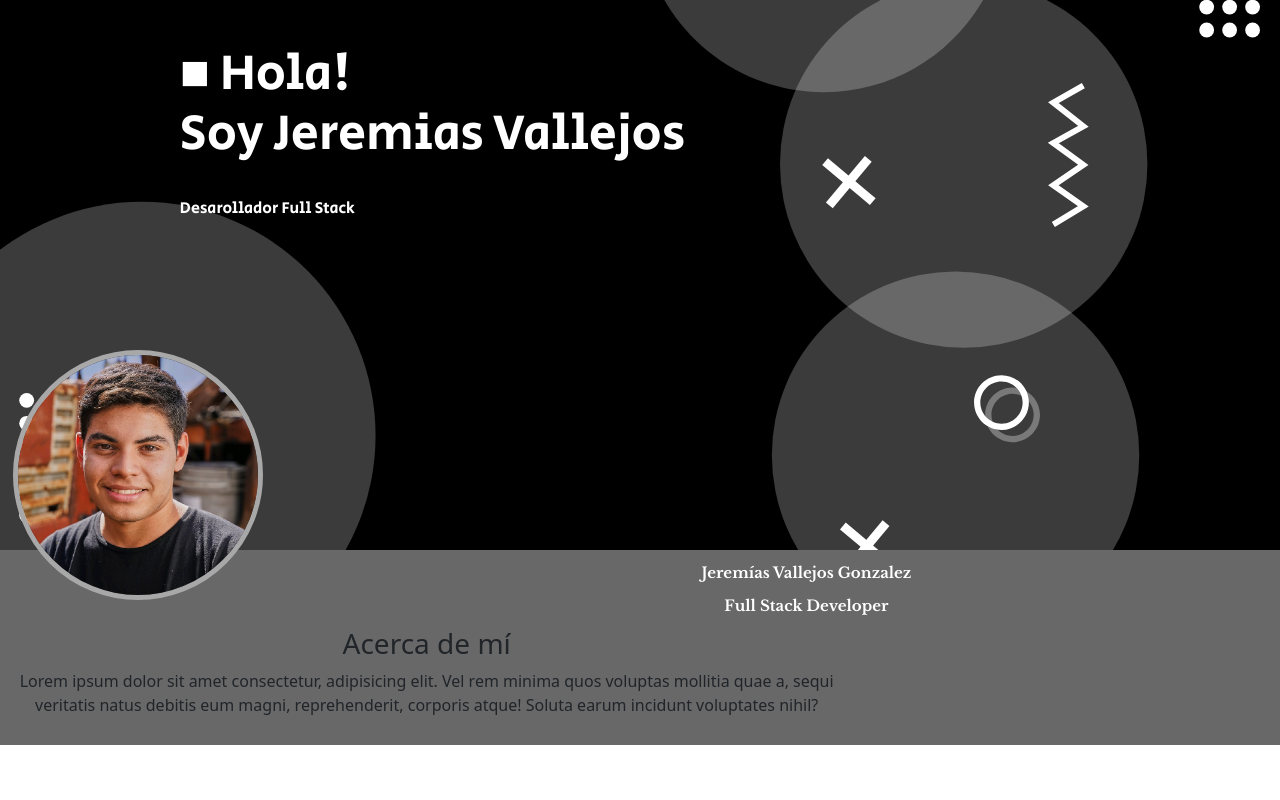
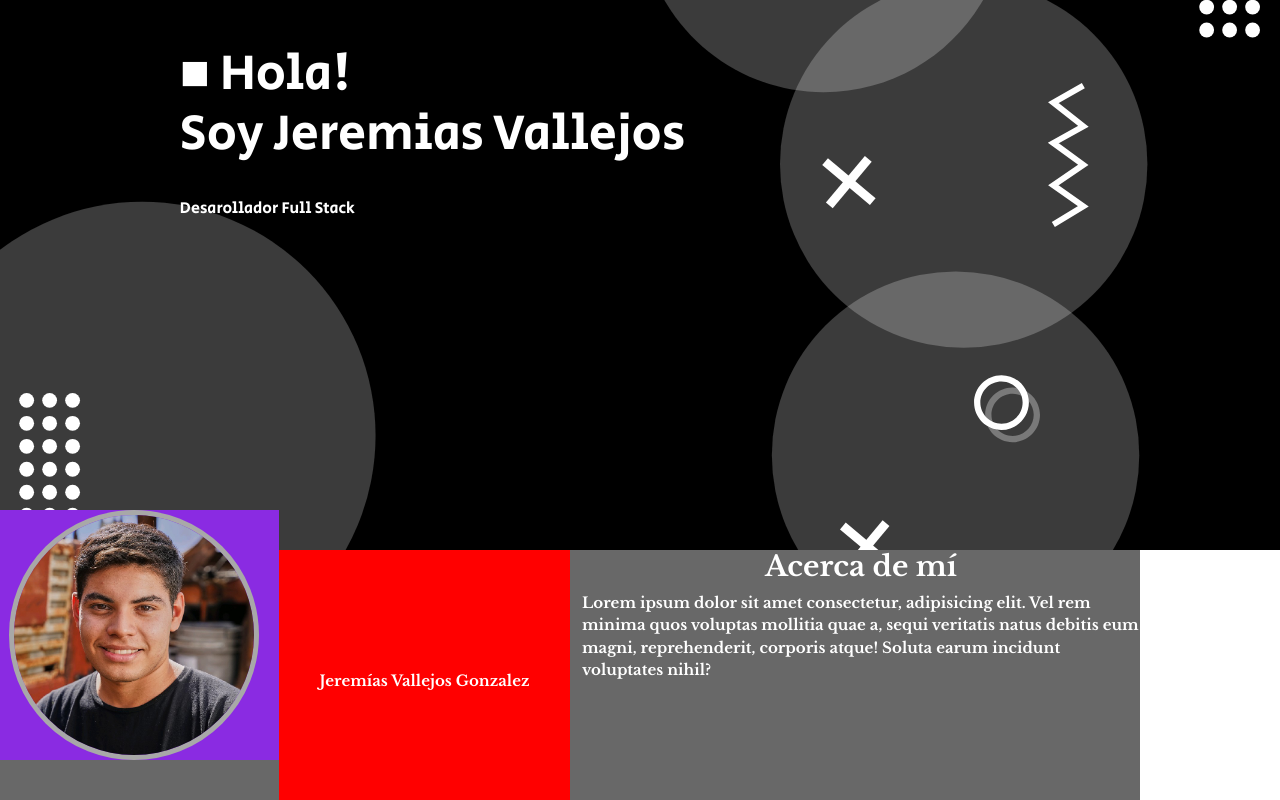
Before and after one commit to Jeremiasvaok/FrontEnd-Portafolio, an Angular app: page / in a window 1280 px wide. Shown: the part 250-1050 px from the top of the page. Before the commit the page ends 995 px from the top, so only its background shows below. Built offline with nearby package versions, Linux system fonts and the light colour scheme.

Commit message:
estilos-aceercade

```diff
--- a/src/app/Components/AcercaDe/acercaDe.component.css
+++ b/src/app/Components/AcercaDe/acercaDe.component.css
@@ -1,11 +1,34 @@
  @import url('https://fonts.googleapis.com/css2?family=Libre+Baskerville:wght@700&display=swap');
 
+.container{
+    background-color: #686868;
+    margin:0px;
+    padding: 0;
+}
 
-.row{
+.sinpadding {
+    margin: 0;
+}
+
+.foto_estilo{
+    float: left;
+     top: -40px;
+    position: relative;
+}
+.foto_estilo img{
+    margin: 0 auto;
+    width: 250px;
+    height: 250px;
+    border-radius: 50%;
+    border: #a8a8a8 5px solid;
+    display:flex;
+    justify-content: center;
+}
+/* .row{
     padding: 12px;
   background-color: #686868;
   text-align: center;
-}
+}  */
 
 /* #foto_estilo{
     position: absolute;
@@ -17,7 +40,7 @@
     border: #a8a8a8 5px solid;
 } */
 
-@media (min-width:576px){
+/* @media (min-width:576px){
     #foto_estilo{
         position: absolute;
         width: 250px;
@@ -32,7 +55,7 @@
 @media (max-width:575px){
     #foto_estilo{
         /* position: absolute; */
-        width: 250px;
+       /* width: 250px;
         height: 250px;
         top: 600px;
         border-radius: 50%;
@@ -40,31 +63,41 @@
         margin: 0 auto;
         border: #a8a8a8 5px solid;
     }
-    #contenedor_nombres{
+  #contenedor_nombres{
         margin-top: 12px;
     }
+}*/
+
+.contenedor_nombres{
+    background-color: red;
 }
 
-#contenedor_nombres{
-    position: relative;
-    text-align: center;
-    justify-content: center;
-    left: 13%;
-}
-
-#contenedor_nombres p{
+.contenedor_nombres p{
    margin-bottom: 10px;
    font-size: 15px;
    font-weight: 700;
    top: 120px;
    color: #ffffff;
+    position: relative;
+    z-index: 3;
+    text-align: center;
+    justify-content: center;
    font-family: 'Libre Baskerville', serif;
 
 }
 
-#contenedor_acerca{
-    display: inline-block;
-    left: 13%;
+.contenedor_acerca h3{
     text-align: center;
     justify-content: center;
+    color: #ffffff;
+    font-family: 'Libre Baskerville', serif;
 }
+
+.contenedor_acerca p{
+    margin-bottom: 10px;
+    font-size: 15px;
+    font-weight: 700;
+    top: 120px;
+    color: #ffffff;
+    font-family: 'Libre Baskerville', serif;
+}
--- a/src/app/Components/AcercaDe/acercaDe.component.html
+++ b/src/app/Components/AcercaDe/acercaDe.component.html
@@ -1,15 +1,17 @@
-<section class="row">
-    <div class="col-xs-12 col-sm-2 col-md-2 col-lg-2">
-        <img src="../../../assets/FotoPerfil.jpeg" alt="Foto-Jeremias Vallejos" class="img-fluid" id="foto_estilo"/>
+<div class="container">
+    <div class="row ">
+    <div style="background-color: blueviolet;" class="col-xl-3 col-xxl-3 col-xs-8 col-lg-8 col-md-4 foto_estilo">
+        <img src="../../../assets/FotoPerfil.jpeg" alt="Foto-Jeremias Vallejos" class="img-fluid" />
     </div>
-    <div id='contenedor_nombres' class="col-xs-12 col-sm-8 col-md-8 col-lg-8" >
+    <div id="contenedor_nombres" class="col-xl-3 col-xxl-3 col-xs-8 col-lg-8 col-md-8 contenedor_nombres" >
         <p>Jeremías Vallejos Gonzalez</p>
-        <p>Full Stack Developer</p>
+        <!-- <p>Full Stack Developer</p> -->
     </div>
-    <div id="contenedor_acerca" class="col-xs-12 col-sm-8 col-md-8 col-lg-8">
+    <div class="col-xl-6 col-xxl-6 col-xs-8 col-lg-8 col-md-8 contenedor_acerca">
         <h3>Acerca de mí</h3>
         <p>Lorem ipsum dolor sit amet consectetur, adipisicing elit. Vel rem minima quos voluptas mollitia
             quae a, sequi veritatis natus debitis eum magni, reprehenderit, corporis atque!
             Soluta earum incidunt voluptates nihil?</p>
     </div>
-</section>
+</div>
+</div>
```
